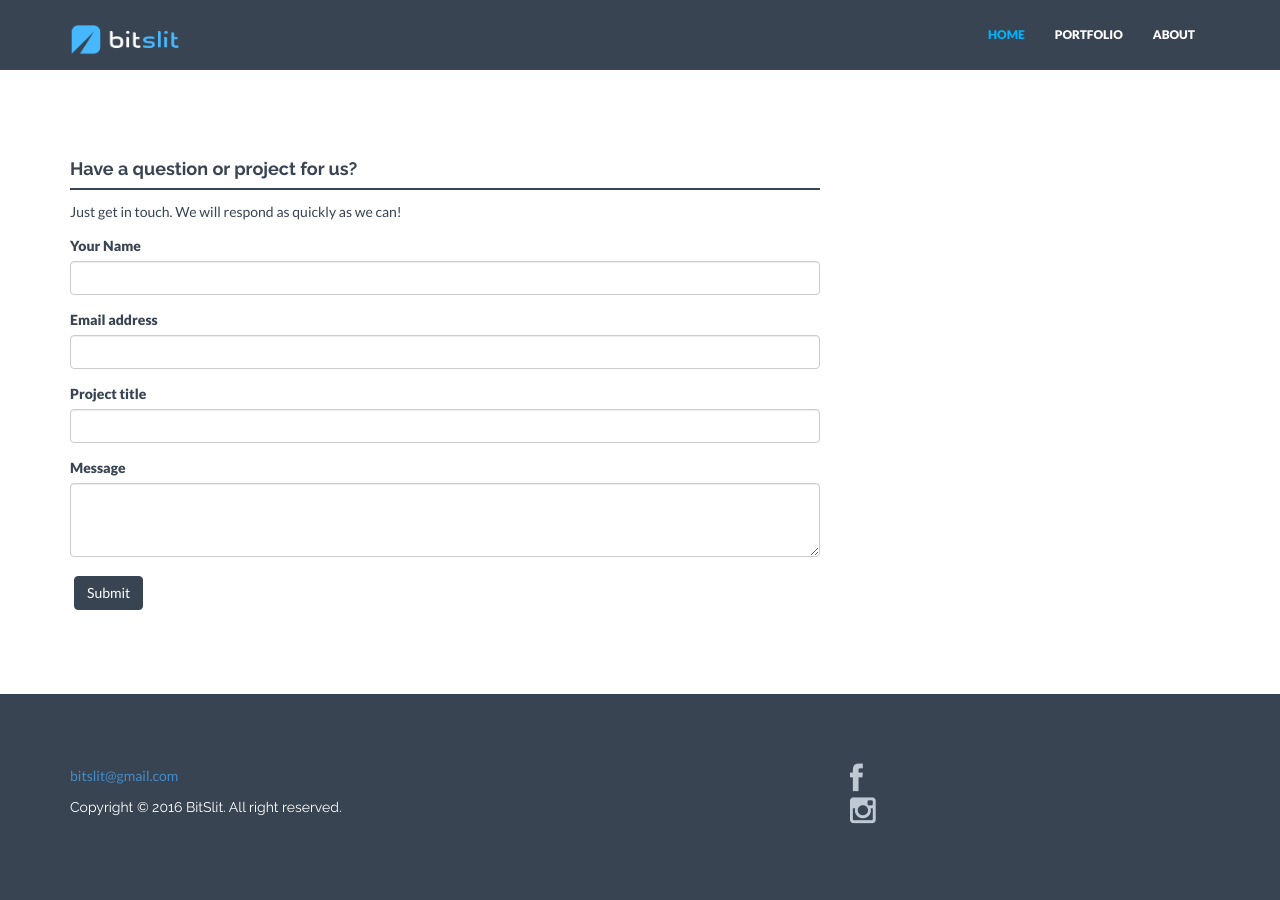
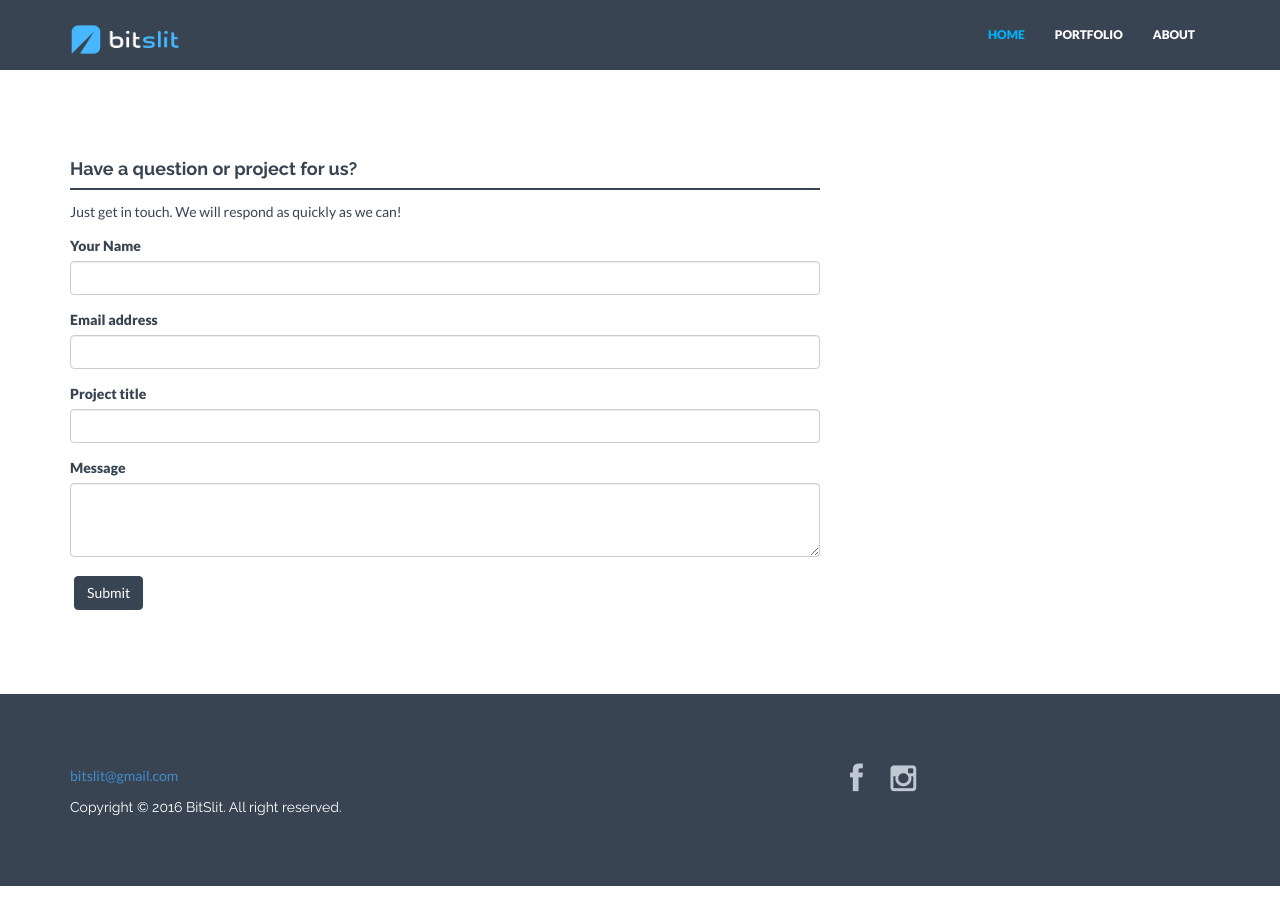
Before and after one commit to bitslit/portfolio, a Jekyll site: the page built from index.html, in a window 1280 px wide and 900 px high, scrolled down 1649 px. Built offline with Jekyll 4.4.1, drawn with Linux system fonts in a browser that asks for light colours; nearby versions of some CDN libraries.

Commit message:
Update footer.html

```diff
--- a/_includes/footer.html
+++ b/_includes/footer.html
@@ -7,7 +7,7 @@
                                                 </p>
                                                 <h5>Copyright © 2016 BitSlit. All right reserved.</h5>
                                     </div>
-                                    <div class="col-lg-1">
+                                    <div class="col-lg-2">
                                                 <p>
                                                             {% for network in site.social %}
                                                             <a href="{{ network.url }}" class="btn-social btn-outline"><i class="fa fa-{{ network.title }}"></i></a>
```
